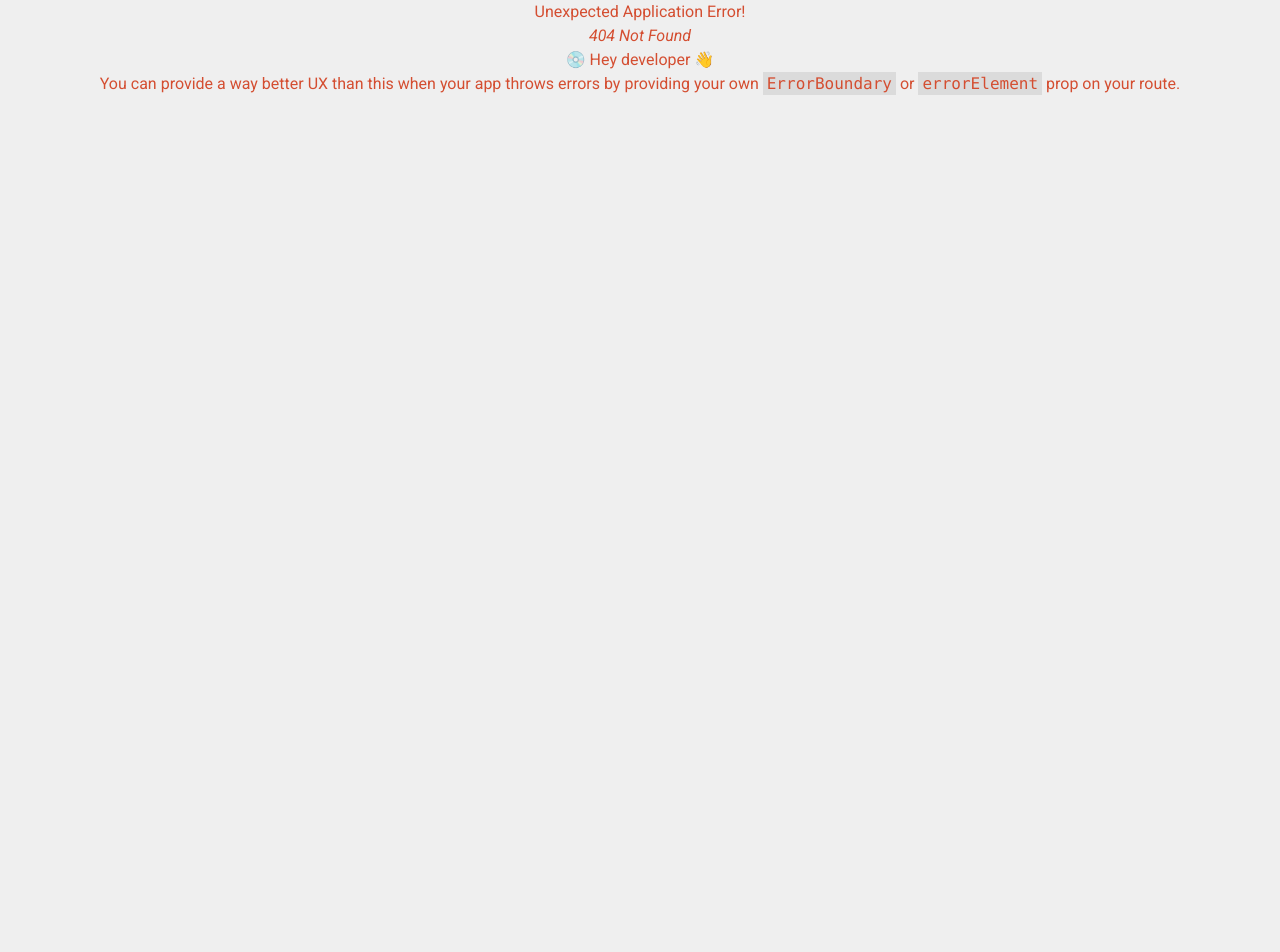
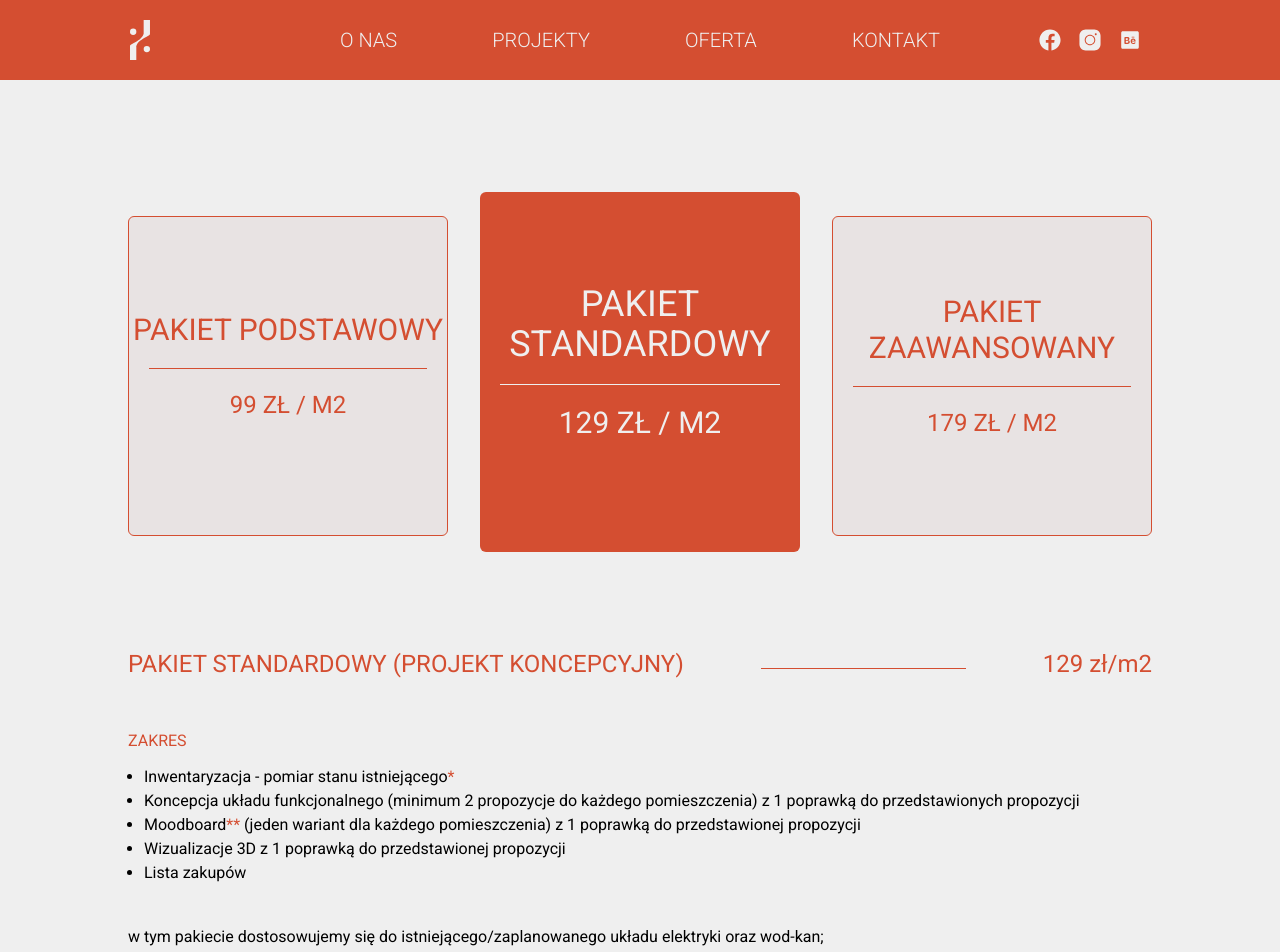
Before and after one commit to grzpyrkowski/mochi, a React (Vite) app: page /oferta in a window 1280 px wide. Before the commit this address had no page. Shown: the top 952 px of the page. Before the commit the page ends 800 px from the top, so only its background shows below. Built offline with nearby package versions, Linux system fonts and the light colour scheme.

Commit message:
Oferta plain look

```diff
--- a/src/App.tsx
+++ b/src/App.tsx
@@ -6,7 +6,10 @@ import Projects from "./pages/Projects.tsx";
 import LivingRoom from "./pages/projects/LivingRoom.tsx";
 import Bathroom from "./pages/projects/Bathroom.tsx";
 import Kitchen from "./pages/projects/Kitchen.tsx";
-
+import Offer from "./pages/Offer.tsx";
+import StandardOffer from "./pages/offers/StandardOffer.tsx";
+import BasicOffer from "./pages/offers/BasicOffer.tsx";
+import AdvancedOffer from "./pages/offers/AdvancedOffer.tsx";
 
 export default function App() {
 
@@ -20,6 +23,11 @@ export default function App() {
                     <Route path={"/projekty/lazienka"} element={<Bathroom />} />
                     <Route path={"/projekty/kuchnia"} element={<Kitchen />} />
                 </Route>
+                <Route path={"/oferta"} element={<Offer />}>
+                    <Route index element={<StandardOffer />} />
+                    <Route path={"/oferta/pakiet-podstawowy"} element={<BasicOffer />} />
+                    <Route path={"/oferta/pakiet-zaawansowany"} element={<AdvancedOffer />} />
+                </Route>
             </Route>
         )
     );
--- a/src/components/Header.tsx
+++ b/src/components/Header.tsx
@@ -23,10 +23,10 @@ export default function Header({urlSign, urlFB, urlIG, urlBE}: Props) {
                 <Link to="/projekty">
                     <HeaderButton value="projekty"/>
                 </Link>
-                <Link to="">
+                <Link to="/oferta">
                     <HeaderButton value="oferta"/>
                 </Link>
-                <Link to="">
+                <Link to="/kontakt">
                     <HeaderButton value="kontakt"/>
                 </Link>
             </div>
--- a/src/css/index.css
+++ b/src/css/index.css
@@ -159,3 +159,27 @@ main img {
   display: flex;
   place-content: beetwen;
 }
+
+.link-offer-package {
+  @apply
+  w-1/4
+  mx-4
+  ;
+}
+
+.offer-package {
+  @apply
+  border-mochi-orange
+  rounded-md
+  content-center
+  bg-mochi-brown
+  mt-10
+  uppercase;
+  border: solid 1px;
+  height: 40vh;
+}
+
+.offer-package h1, hr, p {
+  @apply
+  m-5;
+}
--- /dev/null
+++ b/src/pages/Offer.tsx
@@ -0,0 +1,17 @@
+import { Outlet } from "react-router";
+
+export default function Offer() {
+
+    return (
+        <>
+            <Outlet />
+            <section className="offer-disclousers-section w-4/5 center mt-24 text-left">
+                <p className="text-mochi-black mx-0">
+                    <span className="text-mochi-orange">*</span> Na terenie Wrocławia oraz Krakowa usługa darmowa, natomiast wykonanie jej w innym miejscu płatne dodatkowo 600 zł
+                    (gdy istnieje możliwość dostarczenia posiadanych rysunków stanu istniejącego wykonanie inwentaryzacji nie jest konieczne).<br/>
+                    <span className="text-mochi-orange">**</span> Zestawienie na tablicy przykładowych materiałów oraz kolorów, które mogą zostać wykorzystane przy projekcie aranżacji wnętrza.
+                </p>
+            </section>
+        </>
+    )
+}
--- /dev/null
+++ b/src/pages/offers/AdvancedOffer.tsx
@@ -0,0 +1,47 @@
+import OfferPackage from "./OfferPackage"
+
+export default function AdvancedOffer() {
+    return (
+        <>
+        <section className="choose-offer-section center place-content-center mt-24">
+            <OfferPackage
+                chose = {false}
+                title = {"pakiet podstawowy"}
+                price = {99}
+                src = {"/oferta/pakiet-podstawowy"}
+            />
+            <OfferPackage
+                chose = {false}
+                title = {"pakiet standardowy"}
+                price = {129}
+                src = {"/oferta"}
+            />
+            <OfferPackage
+                chose = {true}
+                title = {"pakiet zaawansowany"}
+                price = {179}
+                src = {"/oferta/pakiet-zaawansowany"}
+            />
+        </section>
+        <section className="offer-desc-section w-4/5 mx-auto text-left mt-24 text-mochi-black">
+            <div>
+                <div className="flex place-content-between text-2xl text-mochi-orange">
+                    <h2>PAKIET ZAAWANSOWANY (PROJEKT KONCEPCYJNY)</h2>
+                    <hr className="w-1/5"></hr>
+                    <h2>129 zł/m2</h2>
+                </div>
+                <p className="mt-10 mb-3 mx-0 text-mochi-orange">ZAKRES</p>
+                <ul className="list-disc ml-4">
+                    <li>Inwentaryzacja - pomiar stanu istniejącego<span className="text-mochi-orange">*</span></li>
+                    <li>Koncepcja układu funkcjonalnego (minimum 2 propozycje do każdego pomieszczenia) z 1 poprawką do przedstawionych propozycji</li>
+                    <li>Moodboard<span className="text-mochi-orange">**</span> (jeden wariant dla każdego pomieszczenia) z 1 poprawką do przedstawionej propozycji</li>
+                    <li>Wizualizacje 3D z 1 poprawką do przedstawionej propozycji</li>
+                    <li>Lista zakupów</li>
+                </ul>
+                <p className="mt-10 mb-3 mx-0">w tym pakiecie dostosowujemy się do istniejącego/zaplanowanego układu elektryki oraz wod-kan;</p>
+                <button className="mochi-button">kontakt</button>
+            </div>
+        </section>
+    </>
+    )
+}
--- /dev/null
+++ b/src/pages/offers/BasicOffer.tsx
@@ -0,0 +1,47 @@
+import OfferPackage from "./OfferPackage"
+
+export default function BasicOffer() {
+    return (
+        <>
+        <section className="choose-offer-section center place-content-center mt-24">
+            <OfferPackage
+                chose = {true}
+                title = {"pakiet podstawowy"}
+                price = {99}
+                src = {"/oferta/pakiet-podstawowy"}
+            />
+            <OfferPackage
+                chose = {false}
+                title = {"pakiet standardowy"}
+                price = {129}
+                src = {"/oferta"}
+            />
+            <OfferPackage
+                chose = {false}
+                title = {"pakiet zaawansowany"}
+                price = {179}
+                src = {"/oferta/pakiet-zaawansowany"}
+            />
+        </section>
+        <section className="offer-desc-section w-4/5 mx-auto text-left mt-24 text-mochi-black">
+            <div>
+                <div className="flex place-content-between text-2xl text-mochi-orange">
+                    <h2>PAKIET PODSTAWOWY (PROJEKT KONCEPCYJNY)</h2>
+                    <hr className="w-1/5"></hr>
+                    <h2>129 zł/m2</h2>
+                </div>
+                <p className="mt-10 mb-3 mx-0 text-mochi-orange">ZAKRES</p>
+                <ul className="list-disc ml-4">
+                    <li>Inwentaryzacja - pomiar stanu istniejącego<span className="text-mochi-orange">*</span></li>
+                    <li>Koncepcja układu funkcjonalnego (minimum 2 propozycje do każdego pomieszczenia) z 1 poprawką do przedstawionych propozycji</li>
+                    <li>Moodboard<span className="text-mochi-orange">**</span> (jeden wariant dla każdego pomieszczenia) z 1 poprawką do przedstawionej propozycji</li>
+                    <li>Wizualizacje 3D z 1 poprawką do przedstawionej propozycji</li>
+                    <li>Lista zakupów</li>
+                </ul>
+                <p className="mt-10 mb-3 mx-0">w tym pakiecie dostosowujemy się do istniejącego/zaplanowanego układu elektryki oraz wod-kan;</p>
+                <button className="mochi-button">kontakt</button>
+            </div>
+        </section>
+    </>
+    )
+}
--- /dev/null
+++ b/src/pages/offers/OfferPackage.tsx
@@ -0,0 +1,39 @@
+import { motion } from "framer-motion";
+import { Link } from "react-router-dom";
+
+type Props = {
+    chose: boolean,
+    title: string,
+    price: number,
+    src: string
+}
+
+export default function OfferPackage({chose, title, price, src} : Props) {
+
+    return (
+        <Link to={src} className="link-offer-package">
+            { chose ?
+                <motion.div
+                className="offer-package"
+                animate = {{
+                    color: '#EFEFEF',
+                    backgroundColor: '#D44E31',
+                    height: '45vh',
+                    marginTop: '1rem',
+                    border: 'none'
+                }}
+                >
+                    <h2 className="text-4xl">{title}</h2>
+                    <hr />
+                    <p className="text-3xl">{price} zł / m2</p>
+                </motion.div>
+                :
+                <div className="offer-package">
+                    <h2 className="text-3xl">{title}</h2>
+                    <hr />
+                    <p className="text-2xl">{price} zł / m2</p>
+                </div>
+            }
+        </Link>
+    )
+}
--- /dev/null
+++ b/src/pages/offers/StandardOffer.tsx
@@ -0,0 +1,47 @@
+import OfferPackage from "./OfferPackage"
+
+export default function StandardOffer() {
+    return (
+        <>
+        <section className="choose-offer-section center place-content-center mt-24">
+            <OfferPackage
+                chose = {false}
+                title = {"pakiet podstawowy"}
+                price = {99}
+                src = {"/oferta/pakiet-podstawowy"}
+            />
+            <OfferPackage
+                chose = {true}
+                title = {"pakiet standardowy"}
+                price = {129}
+                src = {"/oferta"}
+            />
+            <OfferPackage
+                chose = {false}
+                title = {"pakiet zaawansowany"}
+                price = {179}
+                src = {"/oferta/pakiet-zaawansowany"}
+            />
+        </section>
+        <section className="offer-desc-section w-4/5 mx-auto text-left mt-24 text-mochi-black">
+            <div>
+                <div className="flex place-content-between text-2xl text-mochi-orange">
+                    <h2>PAKIET STANDARDOWY (PROJEKT KONCEPCYJNY)</h2>
+                    <hr className="w-1/5"></hr>
+                    <h2>129 zł/m2</h2>
+                </div>
+                <p className="mt-10 mb-3 mx-0 text-mochi-orange">ZAKRES</p>
+                <ul className="list-disc ml-4">
+                    <li>Inwentaryzacja - pomiar stanu istniejącego<span className="text-mochi-orange">*</span></li>
+                    <li>Koncepcja układu funkcjonalnego (minimum 2 propozycje do każdego pomieszczenia) z 1 poprawką do przedstawionych propozycji</li>
+                    <li>Moodboard<span className="text-mochi-orange">**</span> (jeden wariant dla każdego pomieszczenia) z 1 poprawką do przedstawionej propozycji</li>
+                    <li>Wizualizacje 3D z 1 poprawką do przedstawionej propozycji</li>
+                    <li>Lista zakupów</li>
+                </ul>
+                <p className="mt-10 mb-3 mx-0">w tym pakiecie dostosowujemy się do istniejącego/zaplanowanego układu elektryki oraz wod-kan;</p>
+                <button className="mochi-button">kontakt</button>
+            </div>
+        </section>
+    </>
+    )
+}
```
Also changed, not shown: 1 other file (tests, documents, lock files or other folders).
